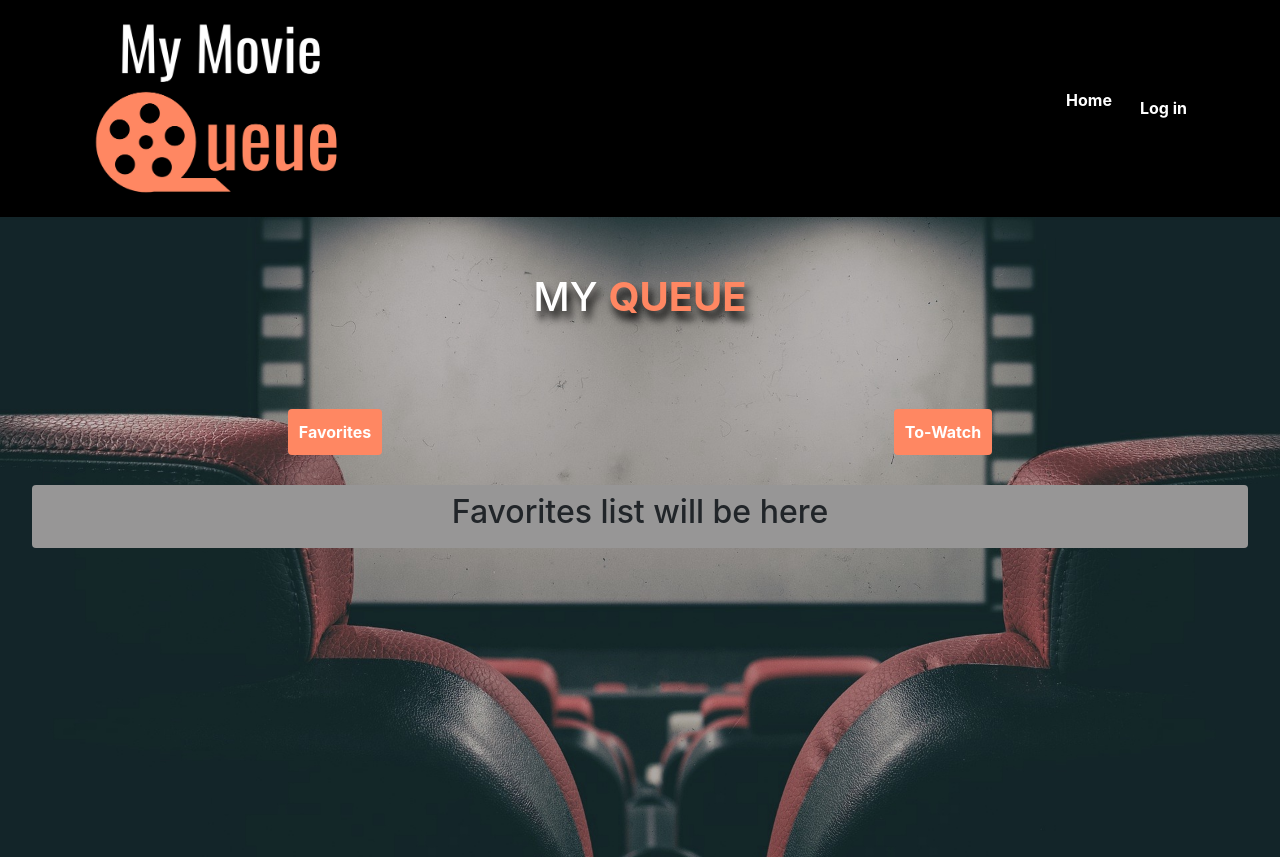
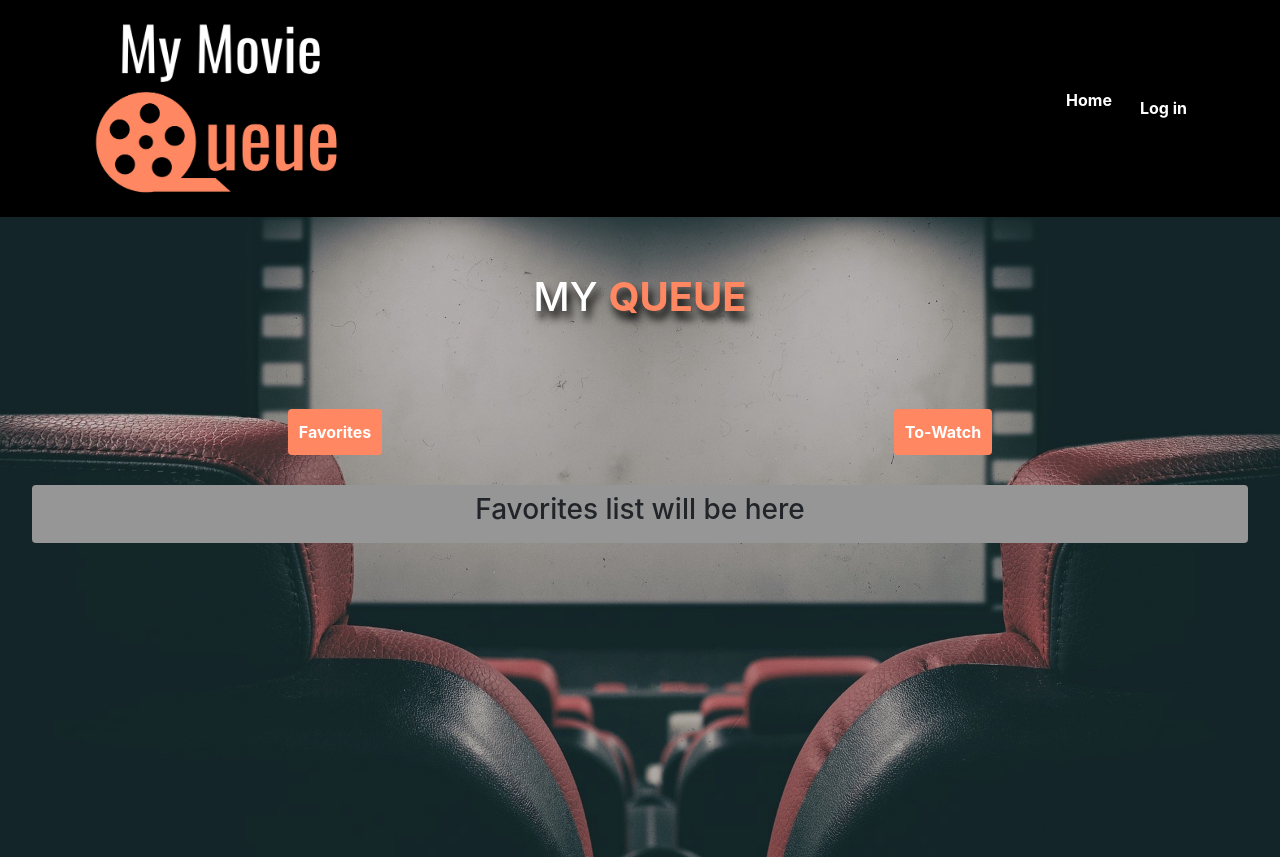
Before and after one commit to mschellberg/my-movie-queue, a React (Create React App) app in the folder client/: page /favorites in a window 1280 px wide. Built offline with nearby package versions, Linux system fonts and the light colour scheme; no server answers.

Commit message:
debugging

```diff
--- a/client/src/pages/Favorites.js
+++ b/client/src/pages/Favorites.js
@@ -10,7 +10,7 @@ function Favorites() {
             </div>
             <QueueNav />
             <div className="results-container add-top-margin">
-                <h2 className="center">Favorites list will be here</h2>
+                <h3 className="center">Favorites list will be here</h3>
             </div>
         </div>
         </>
```
